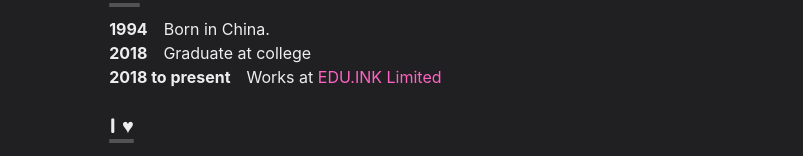
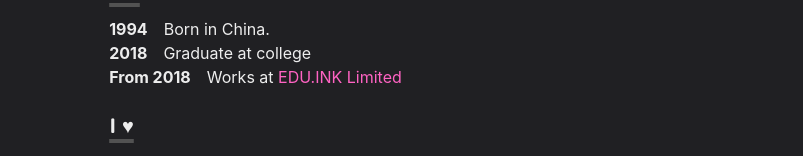
Before and after one commit to yt-dev/ytdev-homepage, a Next.js app: page / in a window 1280 px wide. Shown: the part 511-667 px from the top of the page, without its empty margins (244-1047 px from the left). Built offline with nearby package versions, Linux system fonts and the light colour scheme.

Commit message:
Update index.tsx
typo fix

```diff
--- a/pages/index.tsx
+++ b/pages/index.tsx
@@ -102,7 +102,7 @@ const Home: NextPage = () => (
           Graduate at college
         </BioSection>
         <BioSection>
-          <BioYear>2018 to present</BioYear>
+          <BioYear>From 2018</BioYear>
           Works at{" "}
           <Link href="https://edu.ink/" target="_blank">
             EDU.INK Limited
```
